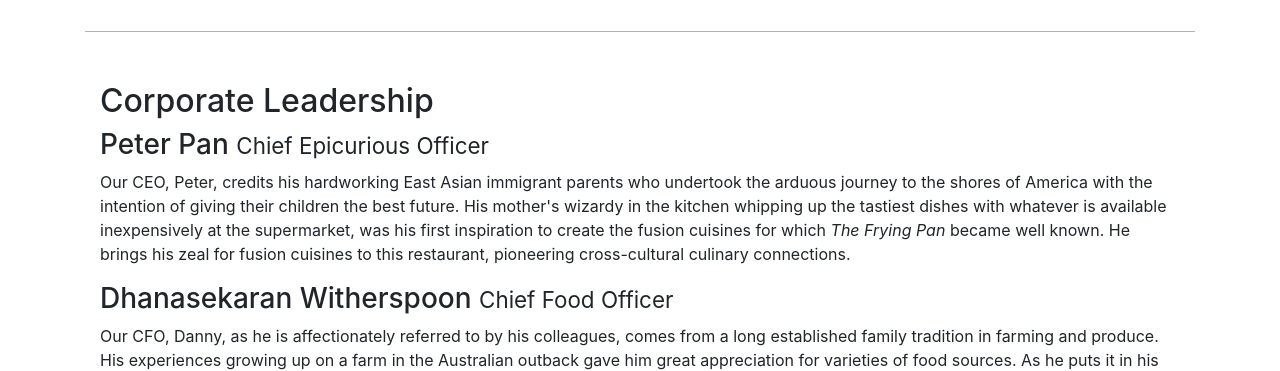
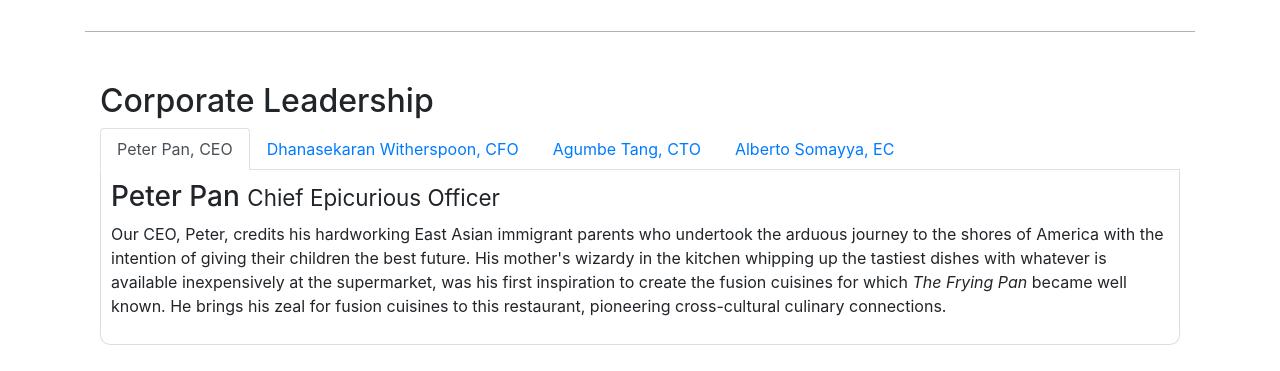
Before and after one commit to Borismeister/FrontendUICoursera, a website: page aboutus.html in a window 1280 px wide. Shown: the part 940-1311 px from the top of the page. Drawn offline with nearby package versions, Linux system fonts and the light colour scheme.

Commit message:
Tabs Complete

```diff
--- a/aboutus.html
+++ b/aboutus.html
@@ -148,6 +148,24 @@
       <div class="row row-content">
         <div class="col-12">
           <h2>Corporate Leadership</h2>
+
+          <ul class="nav nav-tabs">
+              <li class="nav-item">
+                  <a href="#peter" class="nav-link active" role="tab" data-toggle="tab">Peter Pan, CEO</a>
+              </li>
+              <li class="nav-item">
+                <a href="#d" class="nav-link" role="tab" data-toggle="tab">Dhanasekaran Witherspoon, CFO</a>
+            </li>
+            <li class="nav-item">
+                <a href="#a" class="nav-link" role="tab" data-toggle="tab">Agumbe Tang, CTO</a>
+            </li>
+            <li class="nav-item">
+                <a href="#albert" class="nav-link" role="tab" data-toggle="tab">Alberto Somayya, EC</a>
+            </li>
+          </ul>
+
+          <div class="tab-content">
+            <div role="tabpanel" class="tab-pane fade show active" id="peter">
               <h3>Peter Pan <small>Chief Epicurious Officer</small></h3>
               <p class="d-none d-sm-block">
                   Our CEO, Peter, credits his hardworking East Asian immigrant parents
@@ -160,6 +178,9 @@
                   fusion cuisines to this restaurant, pioneering cross-cultural
                   culinary connections.
               </p>
+            </div>
+
+            <div role="tabpanel" class="tab-pane fade" id="d">
               <h3>Dhanasekaran Witherspoon <small>Chief Food Officer</small></h3>
               <p class="d-none d-sm-block">
                 Our CFO, Danny, as he is affectionately referred to by his
@@ -171,6 +192,10 @@
                   >Everything that runs, wins, and everything that stays, pays!</em
                 >
               </p>
+            </div>
+
+
+            <div role="tabpanel" class="tab-pane fade" id="a">
               <h3>Agumbe Tang <small>Chief Taste Officer</small></h3>
               <p class="d-none d-sm-block">
                 Blessed with the most discerning gustatory sense, Agumbe, our CTO,
@@ -179,6 +204,9 @@
                 does not meet his exacting standards. He lives by his motto,
                 <em>You click only if you survive my lick.</em>
               </p>
+            </div>
+
+            <div role="tabpanel" class="tab-pane fade" id="albert">
               <h3>Alberto Somayya <small>Executive Chef</small></h3>
               <p class="d-none d-sm-block">
                 Award winning three-star Michelin chef with wide International
@@ -190,6 +218,9 @@
                   get a winning hit! Amma Mia!</em
                 >
               </p>
+            </div>
+
+          </div>
         </div>
       </div>
 
--- a/css/styles.css
+++ b/css/styles.css
@@ -44,3 +44,12 @@ body {
 .fai {
   margin-right: 10px;
 }
+
+.tab-content {
+  border-left: 1px solid #ddd;
+  border-right: 1px solid #ddd;
+  border-bottom: 1px solid #ddd;
+  padding: 10px;
+  border-bottom-right-radius: 10px;
+  border-bottom-left-radius: 10px;
+}
```
Lines whose indentation alone changed are shown as unchanged.
